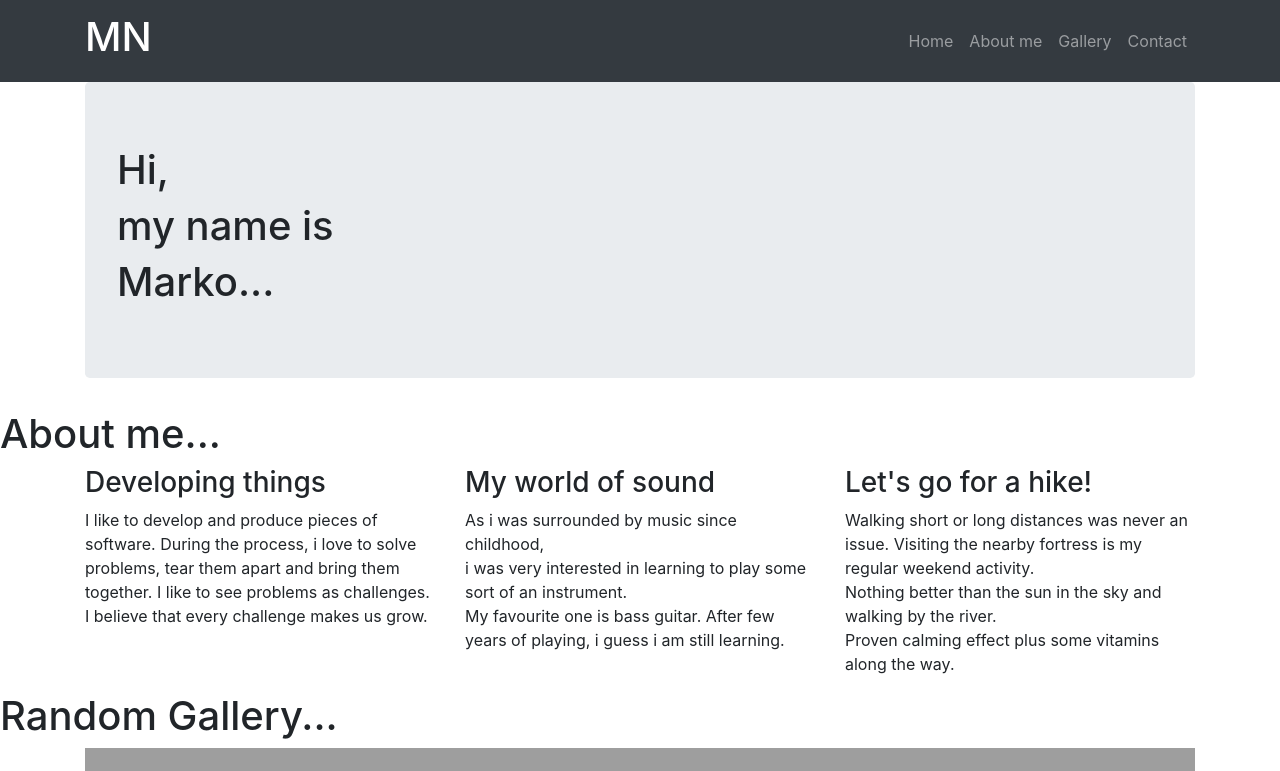
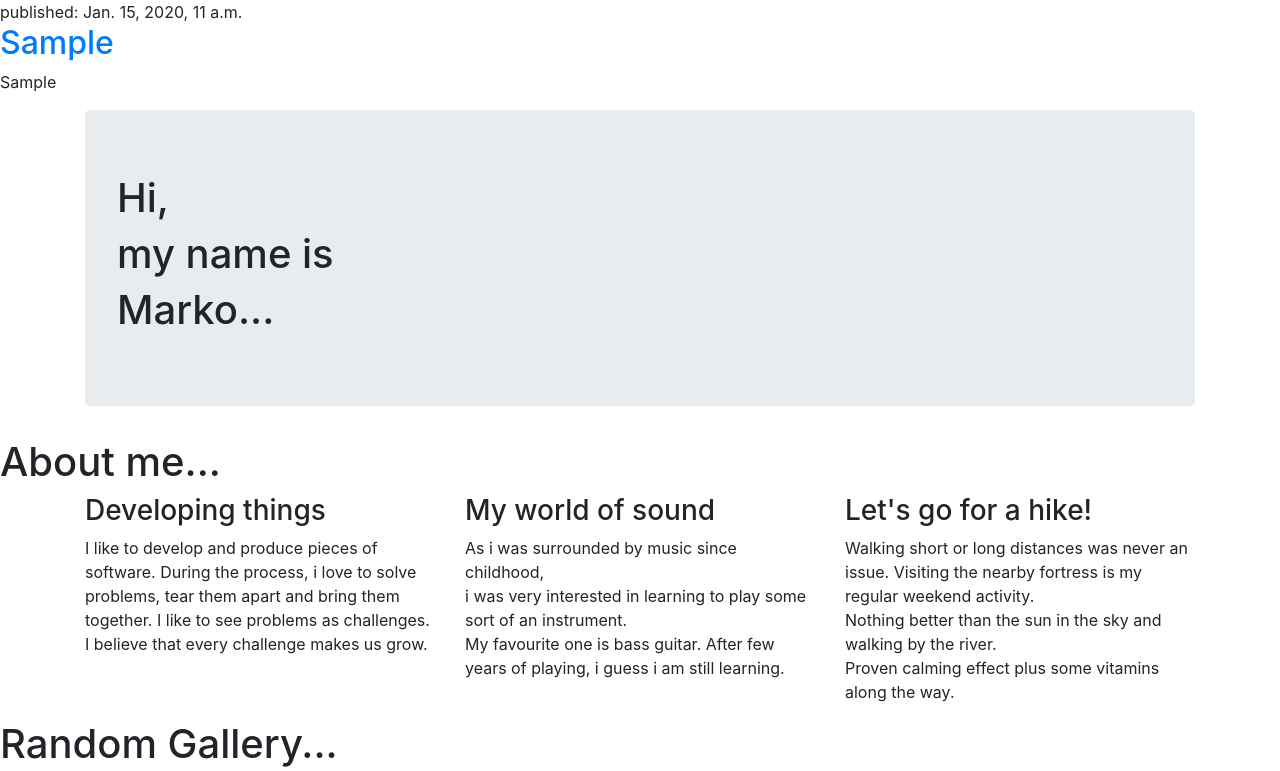
Before and after one commit to MarkezN/djangoGirlsBlog, a Django app: page / in a window 1280 px wide. Shown: the top 771 px of the page. Run offline with Django 3.2, Linux system fonts and the light colour scheme; tables that the repository leaves empty hold one stand-in row (values such as "Sample post"); some libraries are stand-ins or nearby versions; grey boxes are pictures that could not be loaded.

Commit message:
modified template

```diff
--- a/blog/templates/blog/post_list.html
+++ b/blog/templates/blog/post_list.html
@@ -9,32 +9,16 @@
 <body>
 	  <!--header-->
 
+        {% for p in posts %}
+            <article>
+                <time>published: {{ p.datum_objave }}</time>
+        <h2><a href="">{{ p.naziv }}</a></h2>
+        <p>{{ p.tekst|linebreaksbr }}</p>
+    </article>
+        {% endfor %}
+
     <!--<div class="container">-->
-           <nav class="navbar navbar-expand-xl navbar-dark bg-dark sticky-top">
-               <div class="container">
-                <a class="navbar-brand" href="#"><h1 class="head-h"><span>M</span>N</h1></a>
-                <button class="navbar-toggler" type="button" data-toggle="collapse" data-target="#navbarNav" aria-controls="navbarNav" aria-expanded="false" aria-label="Toggle navigation">
-                  <span class="navbar-toggler-icon"></span>
-                </button>
-                <div class="collapse navbar-collapse" id="navbarNav">
-                  <ul class="navbar-nav ml-auto">
-                    <li class="nav-item">
-                      <a class="nav-link" href="#">Home</a>
-                    </li>
-                    <li class="nav-item">
-                      <a class="nav-link" href="#about">About me</a>
-                    </li>
-                    <li class="nav-item">
-                      <a class="nav-link" href="#gallery">Gallery</a>
-                    </li>
-                    <li class="nav-item">
-                      <a class="nav-link" href="#contact" tabindex="-1" aria-disabled="true">Contact</a>
-                    </li>
-                  </ul>
-                </div>
-                </div>
-              </nav>
-    <!--</div>-->
+
          <div class="container">
             <div class="jumbotron">
                 <h1 class="head-h">Hi,</h1>
--- a/blog/views.py
+++ b/blog/views.py
@@ -1,6 +1,9 @@
 from django.shortcuts import render
+from .models import Post
+from django.utils import timezone
 
 # Create your views here.
 
 def post_list(request):
-    return render(request, 'blog/post_list.html', {})
+    posts = Post.objects.filter(datum_objave__lte=timezone.now()).order_by('datum_objave')
+    return render(request, 'blog/post_list.html', {'posts' : posts})
```
